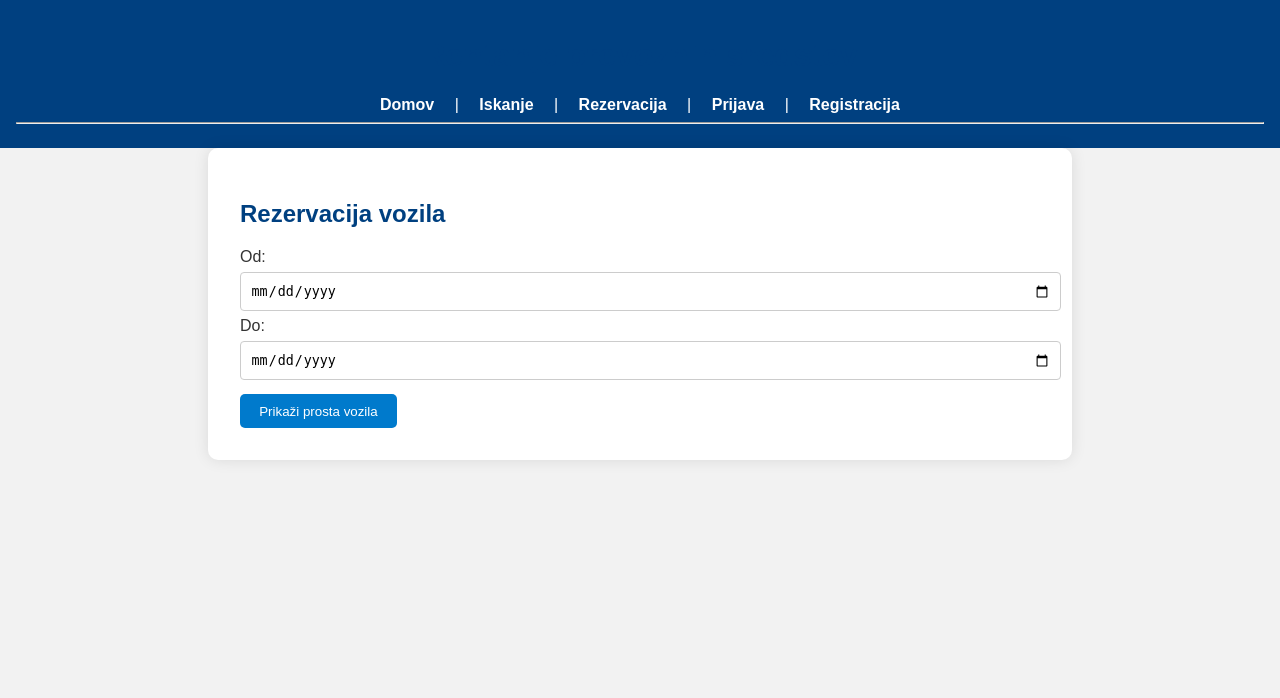
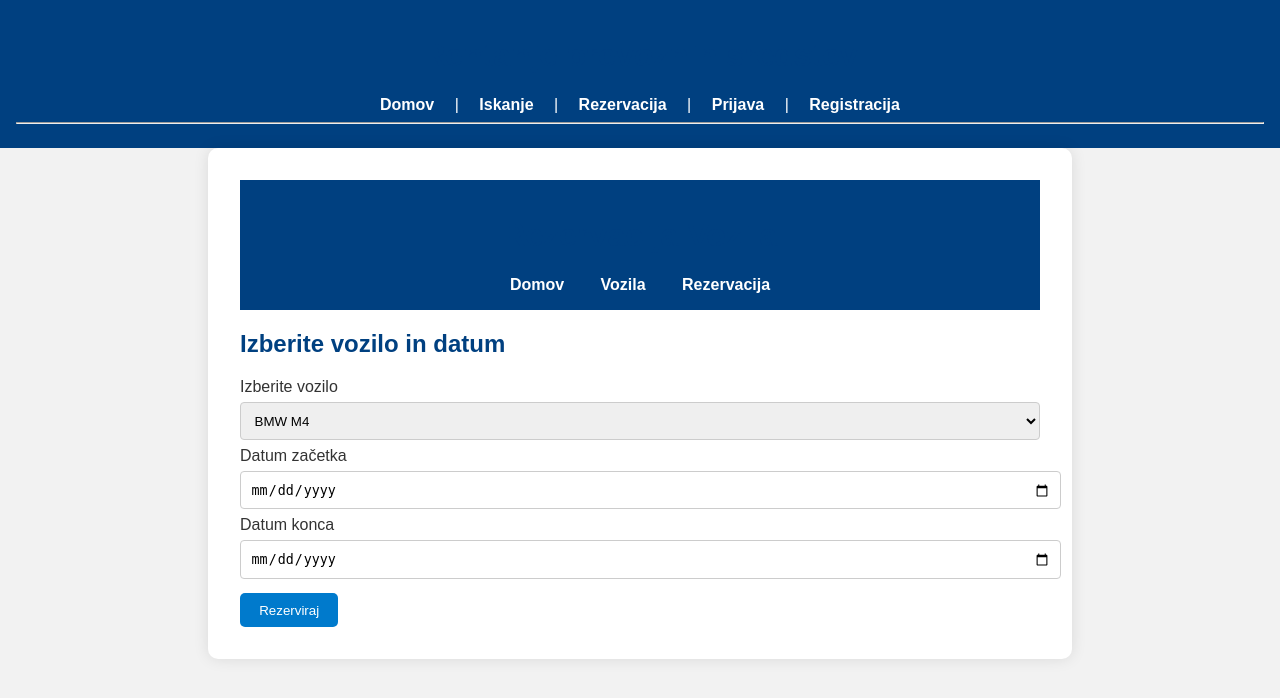
Before and after one commit to coro1825/Ernan, a Flask app: page /rezervacija in a window 1280 px wide. Shown: the top 698 px of the page. Run offline with Flask 3, Linux system fonts and the light colour scheme.

Commit message:
rezervacija

```diff
--- a/zaključna/main.py
+++ b/zaključna/main.py
@@ -70,6 +70,37 @@ def iskanje():
     rezultati = [v for v in vozila.all() if (not tip or v["tip"] == tip) and (not lokacija or v["lokacija"] == lokacija)]
     return jsonify(rezultati)
 
+@app.route("/api/rezerviraj", methods=['POST'])
+def rezerviraj():
+    if 'username' not in session:
+        return jsonify({'success': False, 'error': 'Niste prijavljeni'}), 401
+
+    data = request.json
+    vozilo_id = int(data.get('vozilo_id'))
+    zacetek = data.get('zecetek')
+    konec = data.get('konec')
+
+    if not vozilo_id or not zacetek or not konec:
+        return jsonify({'success': False, 'error': 'manjkajo podatki'})
+
+    z = datetime.strptime(zacetek, "%Y-%m-%d")
+    k = datetime.strptime(konec, "%Y-%m-%d")
+
+    for r in rezervacije.search(Query().vozilo_id == vozilo_id):
+        z_r = datetime.strptime(r['zacetek'], "%Y-%m-%d")
+        k_r = datetime.strptime(r['konec'], "%Y-%m-%d")
+        if (z <= k_r and k >= z_r):
+            return jsonify({'success': False, 'error': 'Vozilo je že rezervirano v tem terminu'})
+
+    rezervacije.insert({
+        'username' : session['username'],
+        'vozilo_id' : vozilo_id,
+        'zacetek' : zacetek,
+        'konec' : konec,
+    })
+
+    return jsonify({'success': True, 'error': 'Rezervacija uspešna!'})
+
 #prijava
 @app.route("/login",methods=['GET','POST'])
 def login():
--- a/zaključna/templates/rezervacija.html
+++ b/zaključna/templates/rezervacija.html
@@ -1,35 +1,88 @@
 {% extends "base.html" %}
 {% block title %}Rezervacija{% endblock %}
 {% block content %}
-<h2>Rezervacija vozila</h2>
-<form method="post">
-    <label>Od: <input type="date" name="zacetek" required></label>
-    <label>Do: <input type="date" name="konec" required></label>
-    <button type="button" onclick="najdi()">Prikaži prosta vozila</button>
-    <div id="vozila"></div>
-</form>
+<!DOCTYPE html>
+<html lang="sl">
+<head>
+    <meta charset="UTF-8">
+    <meta name="viewport" content="width=device-width, initial-scale=1.0">
+    <title>Rezervacija Vozila</title>
+    <link rel="stylesheet" href="{{ url_for('static', filename='css/styles.css') }}">
+</head>
+<body>
+    <header>
+        <h1>Rezervacija Vozila</h1>
+        <nav>
+            <a href="/">Domov</a>
+            <a href="/vozila">Vozila</a>
+            <a href="/rezervacija">Rezervacija</a>
+        </nav>
+    </header>
 
-<script>
-function najdi() {
-    const z = document.querySelector("[name='zacetek']").value;
-    const k = document.querySelector("[name='konec']").value;
-    fetch(`/api/razpolozljiva-vozila?zacetek=${z}&konec=${k}`)
-        .then(r => r.json())
-        .then(data => {
-            let html = "<ul>";
-            data.forEach(v => {
-                html += `<li>${v.tip} - ${v.ime} (${v.lokacija})
-                    <form method="post" style="display:inline;">
-                        <input type="hidden" name="vozilo_id" value="${v.id}">
-                        <input type="hidden" name="zacetek" value="${z}">
-                        <input type="hidden" name="konec" value="${k}">
-                        <button type="submit">Rezerviraj</button>
-                    </form>
-                </li>`;
+    <div class="container">
+        <h2>Izberite vozilo in datum</h2>
+        <form id="rezervacija-form">
+            <div class="input-group">
+                <label for="vozilo">Izberite vozilo</label>
+                <select id="vozilo" name="vozilo">
+                    <option value="1">BMW M4</option>
+                    <option value="2">Audi RS5</option>
+                    <option value="3">Ford Mustang</option>
+                    <option value="4">Renault Clio RS</option>
+                    <option value="5">KTM Duke</option>
+                    <option value="6">VW Transporter</option>
+                </select>
+            </div>
+
+            <div class="input-group">
+                <label for="zacetek">Datum začetka</label>
+                <input type="date" id="zacetek" name="zacetek" required>
+            </div>
+
+            <div class="input-group">
+                <label for="konec">Datum konca</label>
+                <input type="date" id="konec" name="konec" required>
+            </div>
+
+            <button type="submit" class="button">Rezerviraj</button>
+        </form>
+
+        <div id="rezervacija-sporocilo"></div>
+    </div>
+
+    <script src="https://code.jquery.com/jquery-3.6.0.min.js"></script>
+    <script>
+        $(document).ready(function() {
+            $("#rezervacija-form").submit(function(event) {
+                event.preventDefault();
+
+                var vozilo_id = $("#vozilo").val();
+                var zacetek = $("#zacetek").val();
+                var konec = $("#konec").val();
+
+                $.ajax({
+                    url: "/api/rezerviraj",
+                    type: "POST",
+                    contentType: "application/json",
+                    data: JSON.stringify({
+                        vozilo_id: vozilo_id,
+                        zacetek: zacetek,
+                        konec: konec
+                    }),
+                    success: function(response) {
+                        if (response.success) {
+                            $("#rezervacija-sporocilo").text(response.message).css("color", "green");
+                        } else {
+                            $("#rezervacija-sporocilo").text(response.error).css("color", "red");
+                        }
+                    },
+                    error: function() {
+                        $("#rezervacija-sporocilo").text("Napaka pri rezervaciji!").css("color", "red");
+                    }
+                });
             });
-            html += "</ul>";
-            document.getElementById("vozila").innerHTML = html;
         });
-}
-</script>
+    </script>
+</body>
+</html>
 {% endblock %}
```
